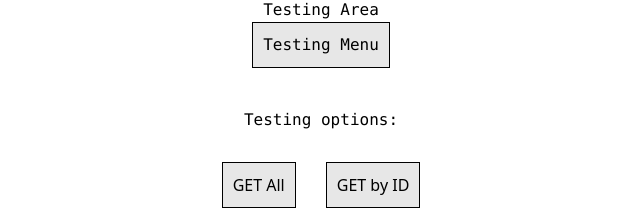
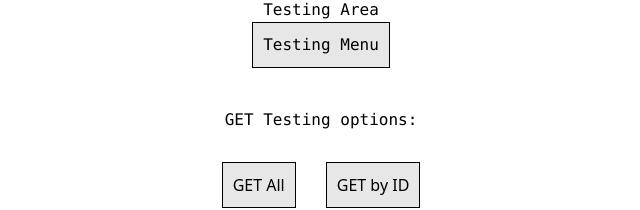
Before and after one commit to bonsite/bonsite, a Next.js app in the folder bonsite/: page /testing/database/get in a window 1280 px wide. Shown: the part 106-316 px from the top of the page, without its empty margins (319-959 px from the left). Built offline with nearby package versions, Linux system fonts and the light colour scheme.

Commit message:
text fixes

```diff
--- a/bonsite/src/app/testing/database/get/page.tsx
+++ b/bonsite/src/app/testing/database/get/page.tsx
@@ -11,7 +11,7 @@ export default function Page() {
             <div className='fullPageHorizontalCenterFlex'>
 
             <div className='text-center'>
-                <h3 className='font-mono mt-10'>Testing options:</h3>
+                <h3 className='font-mono mt-10'>GET Testing options:</h3>
 
                 <div className="testingOptionsTable">
                     <Link href="/testing/database/get/all"><button className='simpleButton'>GET All</button></Link>
--- a/bonsite/src/app/testing/database/page.tsx
+++ b/bonsite/src/app/testing/database/page.tsx
@@ -11,7 +11,7 @@ export default function Page() {
             <div className='fullPageHorizontalCenterFlex'>
 
             <div className='text-center'>
-                <h3 className='font-mono mt-10'>Testing options:</h3>
+                <h3 className='font-mono mt-10'>Database Testing options:</h3>
 
                 <div className="testingOptionsTable">
                     <Link href="/testing/database/get"><button className='simpleButton'>GET</button></Link>
```
